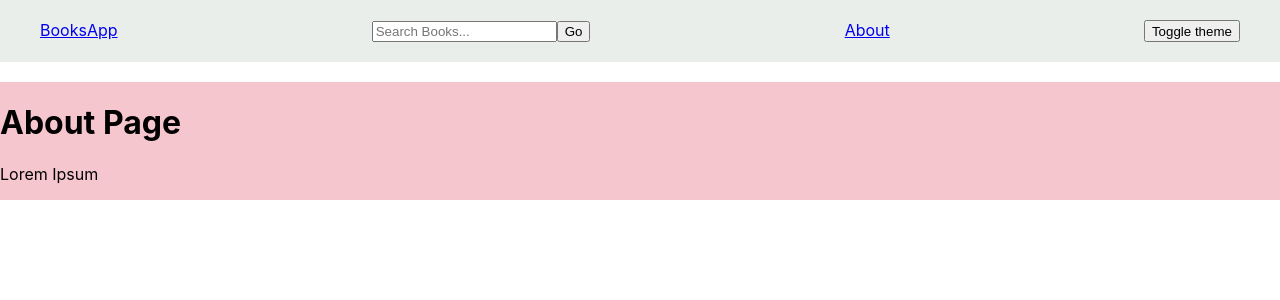
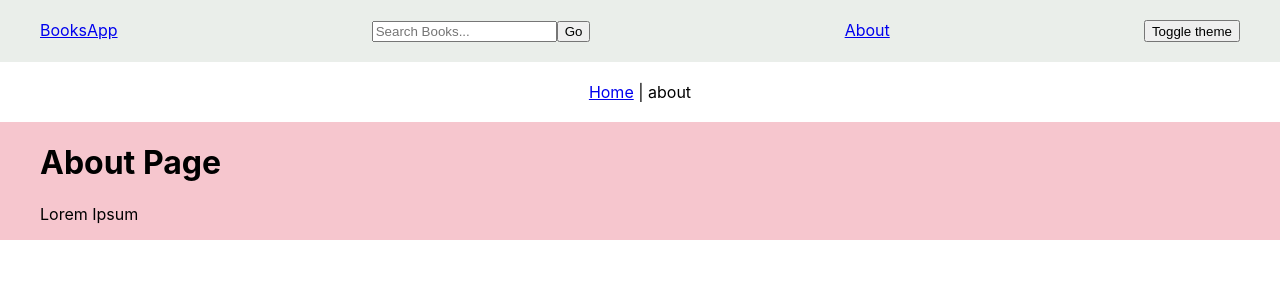
Before and after one commit to tetyanago2023/test_react_red_rover, a React (Create React App) app: page /about in a window 1280 px wide. Shown: the top 300 px of the page. Built offline with nearby package versions, Linux system fonts and the light colour scheme.

Commit message:
BeadCrumbs component implementation

```diff
--- a/src/components/About/About.js
+++ b/src/components/About/About.js
@@ -2,8 +2,10 @@ import "./About.css"
 function About(props) {
     return (
         <div className="about">
-            <h1>About Page</h1>
-            <p>Lorem Ipsum</p>
+            <div className="container">
+                <h1>About Page</h1>
+                <p>Lorem Ipsum</p>
+            </div>
         </div>
     );
 }
--- a/src/components/App/App.js
+++ b/src/components/App/App.js
@@ -4,6 +4,7 @@ import { useState } from "react";
 import About from "../About/About";
 import BookDetails from "../BooksList/BookDetails/BookDetails";
 import BooksList from "../BooksList/BooksList";
+import Breadcrumbs from "../Breadcrumbs/Breadcrumbs";
 import Header from "../Header/Header";
 import NotFound from "../NotFound/NotFound";
 import {SearchContext, ThemeContext} from "../../context";
@@ -26,6 +27,7 @@ function App() {
               <Router>
                   <div className="app">
                       <Header setSearch={setSearch} />
+                      <Breadcrumbs />
 
                       <Routes>
                           <Route path="/" element={<BooksList />}></Route>
--- /dev/null
+++ b/src/components/Breadcrumbs/Breadcrumbs.js
@@ -0,0 +1,33 @@
+import React from 'react';
+import {Link, useLocation} from "react-router-dom";
+
+function Breadcrumbs(props) {
+    const location = useLocation();
+    const pathnames = location.pathname.split('/').filter((u) => u);
+
+    return (
+        <div className="container">
+            <Link to="/">Home</Link>
+
+            {pathnames.map((value, index) => {
+                const isLast = index === pathnames.length -1;
+
+                console.log('Where:', location.pathname);
+
+                return isLast ? (
+                    <span key={location.pathname}> | {value}</span>
+                ) : (
+                    <>
+                        <span> | </span>
+                        <Link key={location.pathname} to={location.pathname}>
+                            {value}
+                        </Link>
+
+                    </>
+                );
+            })}
+        </div>
+    );
+}
+
+export default Breadcrumbs;
```
